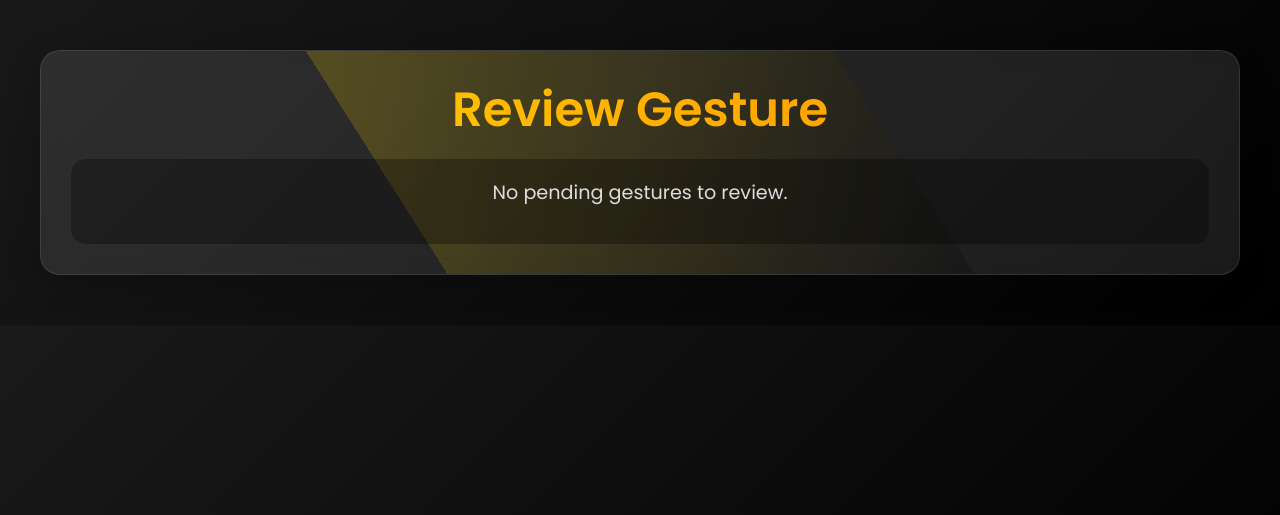
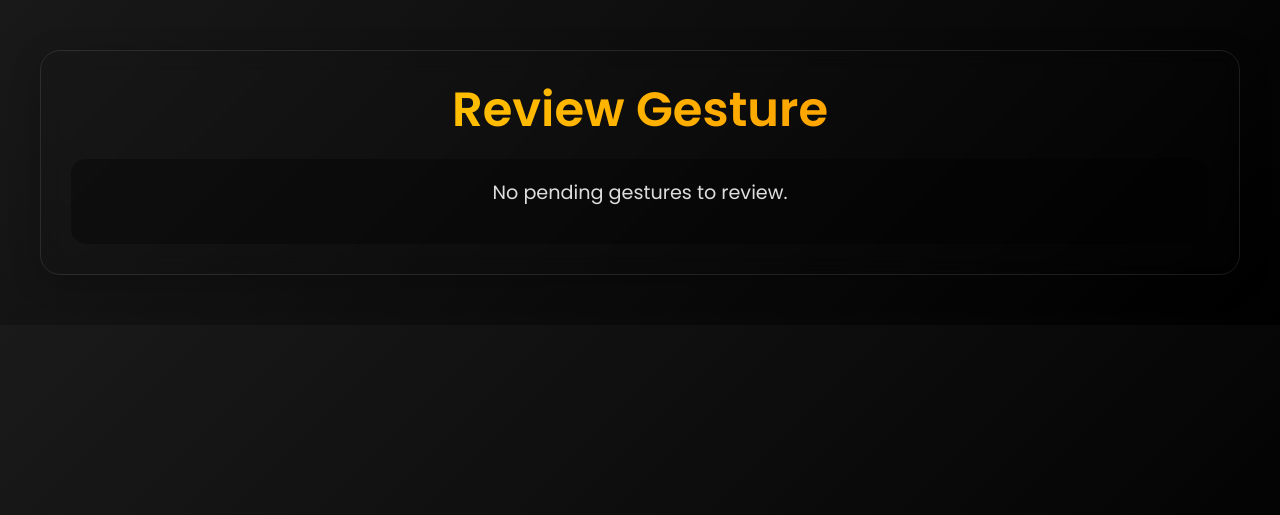
Before and after one commit to Bushra-Butt-17/SignHub-FYP-II, a Flask app: page /review_gestures in a window 1280 px wide. Shown: the part 84-599 px from the top of the page. Run offline with Flask 3, Linux system fonts and the light colour scheme; the visitor is signed in with stand-in values (Sample User, id 1); data that the repository does not hold is empty; parts of the project's set-up code (start-up, migrations or seed data) failed here and were passed over; some libraries are stand-ins or nearby versions.

Commit message:
Update review_gestures.html

```diff
--- a/templates/review_gestures.html
+++ b/templates/review_gestures.html
@@ -49,30 +49,13 @@
             max-width: 1200px;
             margin: 50px auto;
             padding: 30px;
-            background: rgba(255, 255, 255, 0.1); /* Glassmorphism effect */
+            background: rgba(99, 15, 15, 0);
             border-radius: 20px;
             box-shadow: 0 8px 32px rgba(0, 0, 0, 0.2);
             backdrop-filter: blur(10px);
             border: 1px solid rgba(255, 255, 255, 0.1);
             animation: fadeIn 1s ease-in-out;
             position: relative;
-            overflow: hidden;
-        }
-        .review-container::before {
-            content: '';
-            position: absolute;
-            top: -50%;
-            left: -50%;
-            width: 200%;
-            height: 200%;
-            background: linear-gradient(45deg, #ffd700, #000, #ffd700, #000);
-            opacity: 0.2;
-            z-index: -1;
-            animation: rotate 10s linear infinite;
-        }
-        @keyframes rotate {
-            0% { transform: rotate(0deg); }
-            100% { transform: rotate(360deg); }
         }
         @keyframes fadeIn {
             from { opacity: 0; transform: translateY(20px); }
@@ -93,10 +76,10 @@
             font-size: 2rem;
             font-weight: 400;
             margin-bottom: 20px;
-            color: #ffd700;
+            color: #ff0000;
             text-align: center;
             animation: slideIn 1s ease-in-out;
-            background: linear-gradient(90deg, #ffd700, #ff8c00);
+            background: linear-gradient(90deg, #ffd700, #ff0000);
             -webkit-background-clip: text;
             -webkit-text-fill-color: transparent;
         }
```
